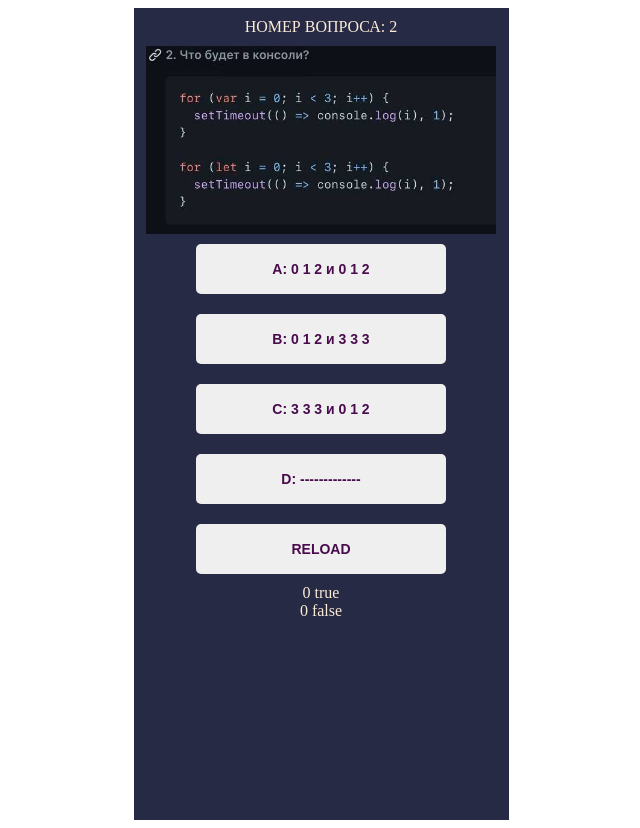
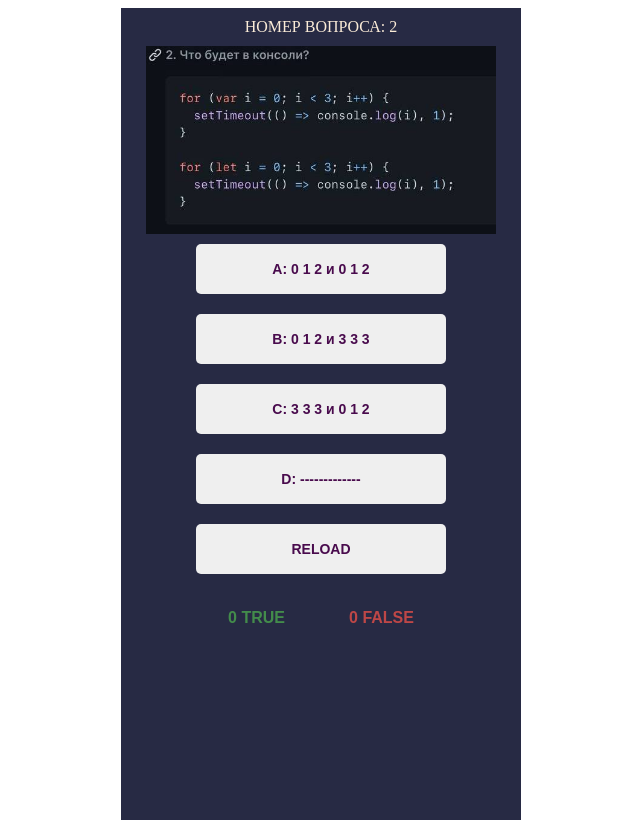
Before and after one commit to RomanYakovlev94/JSGame, a plain HTML site: page index.html in a window 1280 px wide. Both pictures are taken after a click on the button "START". Shown: the whole page, without its empty margins (319-959 px from the left). Drawn offline with Linux system fonts and the light colour scheme.

Commit message:
add scores styles, create arr false answers

```diff
--- a/css/style.css
+++ b/css/style.css
@@ -1,5 +1,5 @@
 #allInside {
-    width: 375px;
+    max-width: 400px;
     height: 812px;
     display: flex;
     flex-direction: column;
@@ -11,6 +11,32 @@
     background-repeat: no-repeat;
     color: antiquewhite;
     position:relative;
+    overflow: hidden;
+    top: 0;
+    /* transition: 0.3s; */
+}
+.allRender{
+    position: absolute;
+    transition: top 4s;
+    display: flex;
+    flex-direction: column;
+    align-items: center;
+}
+.scores{
+    min-width: 250px;
+    margin-top: 25px;
+    display: flex;
+    justify-content: space-around;
+}
+.scores-true{
+    font-family: sans-serif;
+    font-weight: bold;
+    color: rgb(67, 140, 75);
+}
+.scores-false{
+    font-family: sans-serif;
+    font-weight: bold;
+    color: rgb(190, 71, 71);
 }
 #btn-start{
     margin: 250px auto;
--- a/js/script.js
+++ b/js/script.js
@@ -1,7 +1,7 @@
 const baseDiv = document.getElementById("allInside");
 const start = document.getElementById("btn-start");
 const objQuest = [];
-const arrAnswers = [];
+const arrAnswersTrue = [];
 
 let reload;
 let scoreTrue = 0;
@@ -10,7 +10,12 @@ let randomNumber = null;
 
 let render = () => {
     randomNumber = Math.floor(Math.random() * objQuest.length);
+    if(arrAnswersTrue.includes(randomNumber)){
+        baseDiv.innerHTML = " "
+        render();
+    }else{
         baseDiv.innerHTML += `
+        <div class="allRender">
             <div id="numQuest" class="mrg10"> НОМЕР ВОПРОСА: ${randomNumber+1}</div>
             <img id="question-img" width="350" src="${objQuest[randomNumber].question}" alt="quesPhoto">
             <button id="a" class="btn btn-answer mrg10">${objQuest[randomNumber].a}</button>
@@ -18,8 +23,11 @@ let render = () => {
             <button id="c" class="btn btn-answer mrg10">${objQuest[randomNumber].c}</button>
             <button id="d" class="btn btn-answer mrg10">${objQuest[randomNumber].d}</button>
             <button class="btn mrg10 btn-gr" id="reload"><span>RELOAD<span></span></span></button>
-    <div>${scoreTrue} true</div>
-    <div>${scoreFalse} false</div>
+            <div class="scores">
+                <div class="scores-true">${scoreTrue} TRUE</div>
+                <div class="scores-false">${scoreFalse} FALSE</div>
+            </div>
+        </div>
         `
         let aAnswer = document.getElementById("a");
         let bAnswer = document.getElementById("b");
@@ -31,43 +39,47 @@ let render = () => {
             baseDiv.innerHTML = " "
             render();
         });
-    a.addEventListener('click', () => {
+        aAnswer.addEventListener('click', () => {
             if ("a" == objQuest[randomNumber].true){
                 scoreTrue += 1;
+                arrAnswersTrue.push(randomNumber);
                 renderTrueAnswer();
             }else{
                 scoreFalse +=1;
                 renderTrueAnswer();
             }
         });
-    b.addEventListener('click', () => {
+        bAnswer.addEventListener('click', () => {
             if ("b" == objQuest[randomNumber].true){
                 scoreTrue += 1;
+                arrAnswersTrue.push(randomNumber);
                 renderTrueAnswer();
             }else{
                 scoreFalse +=1;
                 renderTrueAnswer();
             }
         });
-    c.addEventListener('click', () => {
+        cAnswer.addEventListener('click', () => {
             if ("c" == objQuest[randomNumber].true){
                 scoreTrue += 1;
+                arrAnswersTrue.push(randomNumber);
                 renderTrueAnswer();
             }else{
                 scoreFalse +=1;
                 renderTrueAnswer();
             }
         });
-    d.addEventListener('click', () => {
+        dAnswer.addEventListener('click', () => {
             if ("d" == objQuest[randomNumber].true){
                 scoreTrue += 1;
+                arrAnswersTrue.push(randomNumber);
                 renderTrueAnswer();
             }else{
                 scoreFalse +=1;
                 renderTrueAnswer();
             }
         });
-
+    }
 }
 
 let renderTrueAnswer = () => {
@@ -141,7 +153,7 @@ objQuest[4] = {
     c: "C: mouse[bird[\"size\"]]",
     d: "D: Все варианты валидны",
     true: "a",
-    answer: "В JavaScript все ключи объекта являются строками (кроме Symbol). И хотя мы не набираем их как строки, они всегда преобразовываются к строкам под капотом. JavaScript интерпретирует (или распаковывает) операторы. При использовании квадратных скобок JS замечает [ и продолжает пока не встретит ]. Только после этого он вычислит то, что находится внутри скобок. mouse[bird.size]: Сперва определяется bird.size, которое равно \"small\". mouse[\"small\"] возвращает true. Но с записью через точку так не происходит. У mouse нет ключа bird. Таким образом, mouse.bird равно undefined. Затем мы запрашиваем ключ size, используя точечную нотацию: mouse.bird.size. Так как mouse.bird это undefined, мы запрашиваем undefined.size. Это не является валидным, и мы получаем ошибку типа Cannot read property \"size\" of undefined."
+    answer: "Ответ: A. В JavaScript все ключи объекта являются строками (кроме Symbol). И хотя мы не набираем их как строки, они всегда преобразовываются к строкам под капотом. JavaScript интерпретирует (или распаковывает) операторы. При использовании квадратных скобок JS замечает [ и продолжает пока не встретит ]. Только после этого он вычислит то, что находится внутри скобок. mouse[bird.size]: Сперва определяется bird.size, которое равно \"small\". mouse[\"small\"] возвращает true. Но с записью через точку так не происходит. У mouse нет ключа bird. Таким образом, mouse.bird равно undefined. Затем мы запрашиваем ключ size, используя точечную нотацию: mouse.bird.size. Так как mouse.bird это undefined, мы запрашиваем undefined.size. Это не является валидным, и мы получаем ошибку типа Cannot read property \"size\" of undefined."
 }
 objQuest[5] = {
     numQuest: "${randomNumber}",
```
Lines whose indentation alone changed are shown as unchanged.
